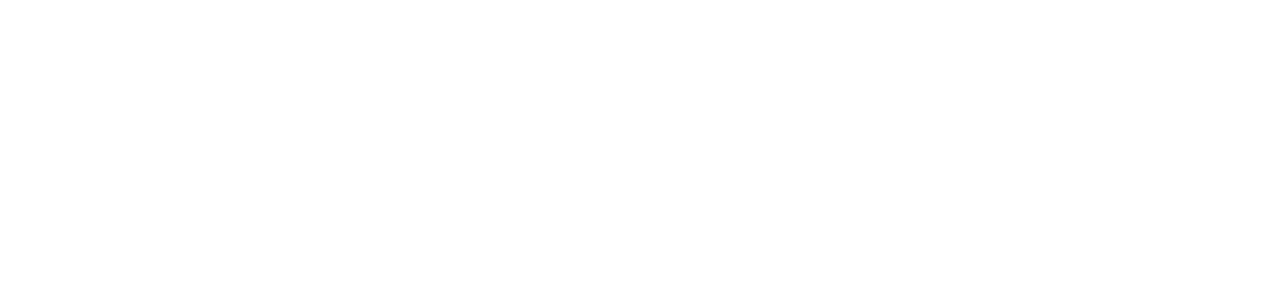
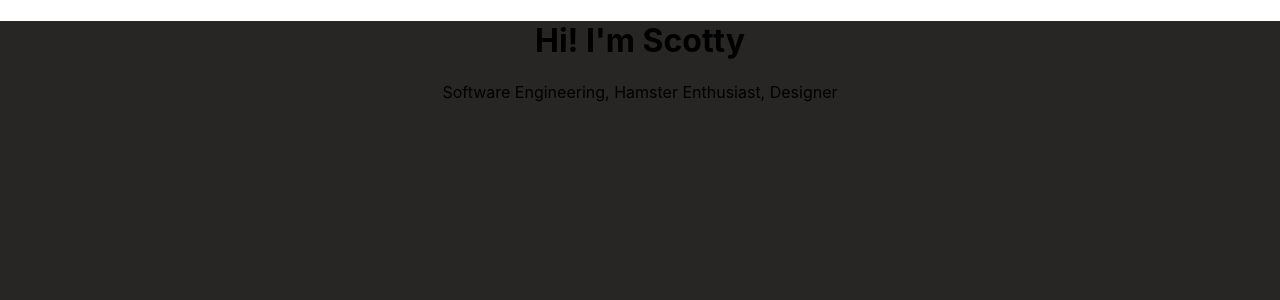
Before and after one commit to Scotty-Cloud/scott-portfolio, a React (Create React App) app: page / in a window 1280 px wide. Before the commit this address had no page. Shown: the top 300 px of the page. Built offline with nearby package versions, Linux system fonts and the light colour scheme.

Commit message:
Home route done

```diff
--- a/src/App.js
+++ b/src/App.js
@@ -1,4 +1,5 @@
 import './App.css';
+import Home from './Components/Home/Home'
 import { Route, Routes, Navigate } from 'react-router-dom';
 import React from 'react';
 
@@ -6,6 +7,7 @@
   return (
     <div className="App">
       <Routes>
+        <Route path='/' element={<Home />}/>
       </Routes>
     </div>
   );
--- a/src/Components/Home/Home.jsx
+++ b/src/Components/Home/Home.jsx
@@ -0,0 +1,18 @@
+import React from "react";
+// import './Home.css'
+import { Box, Container} from '@mui/material'
+
+const Home = () => {
+return (
+  <>
+    <Container className='home' maxWidth={false} style={{background:'#272625'}}>
+      <Box sx={{ height: '100vh'}} className='home-page'>
+        <h1>Hi! I'm Scotty</h1>
+        <p>Software Engineering, Hamster Enthusiast, Designer</p>
+      </Box>
+      </Container>
+  </>
+)
+}
+
+export default Home
```
Also changed, not shown: src/setupTests.js (deleted, +0 -5 lines), 2 other files (tests, documents, lock files or other folders).
